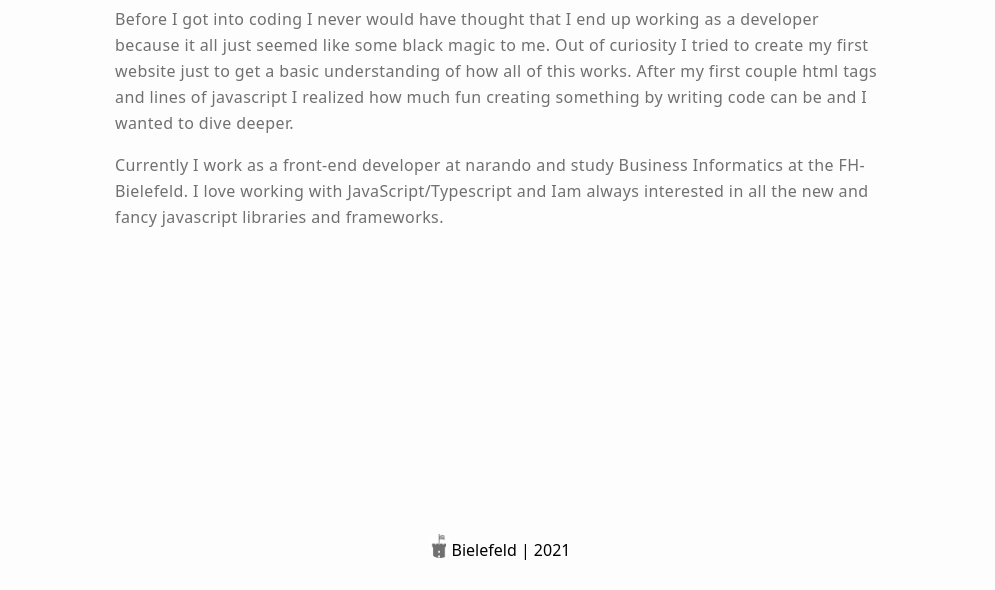
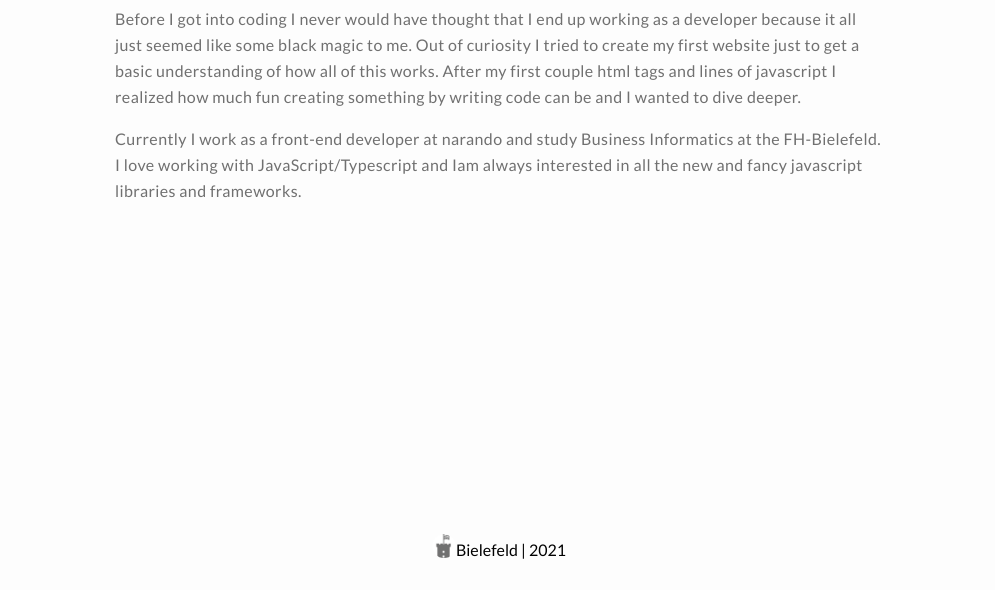
Before and after one commit to PhilipWillms/philipwillms.de, a Gatsby site: page / in a window 1280 px wide. Shown: the part 210-800 px from the top of the page, without its empty margins (141-1136 px from the left). Built offline with nearby package versions, Linux system fonts and the light colour scheme; Gatsby itself is replaced by a stand-in of ours.

Commit message:
feat: add custom font

```diff
--- a/gatsby-browser.js
+++ b/gatsby-browser.js
@@ -5,4 +5,5 @@
  */
 
 // You can delete this file if you're not using it
-import "./src/styles/site.css";
+import "./src/styles/site.css"
+import "@fontsource/lato"
--- a/package.json
+++ b/package.json
@@ -5,6 +5,7 @@
   "version": "0.1.0",
   "author": "Kyle Mathews <mathews.kyle@gmail.com>",
   "dependencies": {
+    "@fontsource/lato": "^4.5.0",
     "gatsby": "^2.19.7",
     "gatsby-image": "^2.2.39",
     "gatsby-plugin-offline": "^3.0.32",
--- a/src/pages/index.jsx
+++ b/src/pages/index.jsx
@@ -11,7 +11,7 @@ import Projects from "../markdown/project.yaml"
 import leptop from "../images/leptop.ico"
 
 const IndexPage = props => (
-  <div className="flex w-full h-screen justify-center bg-gray-100">
+  <div className="flex w-full h-screen justify-center bg-gray-100 font-lato">
     <div className="flex flex-col w-full items-center bg-gray-100 max-w-screen-lg">
       <Helmet>
         <link rel="icon" type="image/png" href={leptop} sizes="32x32" />
--- a/tailwind.config.js
+++ b/tailwind.config.js
@@ -1,6 +1,9 @@
 module.exports = {
   theme: {
     extend: {
+      fontFamily: {
+        lato: ["Lato"],
+      },
       colors: {
         gray: {
           "100": "#fdfdfd",
```
Also changed, not shown: 1 other file.
